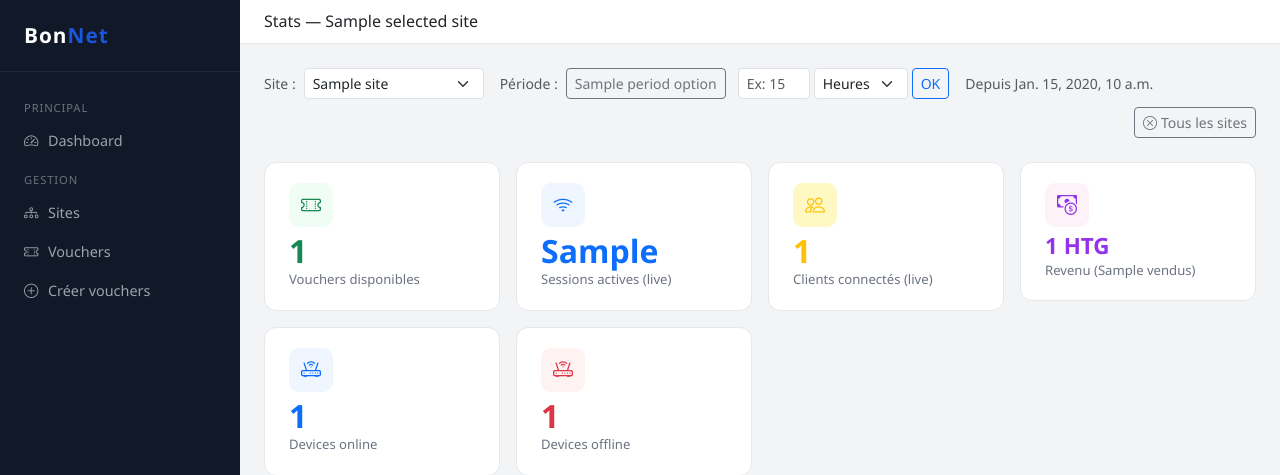
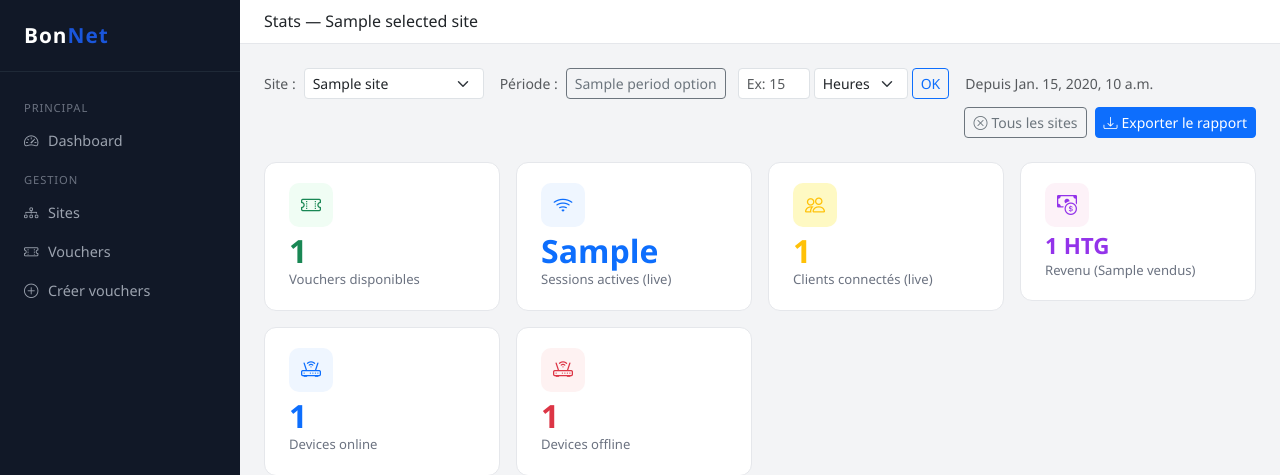
Before and after one commit to Vaillantval/Transversal-Voucher-Managing-system, a Django app: template templates/dashboard/index.html in a window 1280 px wide. Shown: the top 475 px of the page. Run offline with Django 5.2, Linux system fonts and the light colour scheme; the template is opened without the code that fills it: most values are stand-ins (such as "Sample title", 1, 10 or a date in 2020).

Commit message:
Add export modal to dashboard: period picker + format selector (Excel/PDF/CSV)
Button in filter bar opens a modal pre-filled with the current dashboard
period (from/to dates). User can adjust the range and pick a format.
Download triggers the existing reports endpoints with correct site and
date parameters.

Co-Authored-By: Claude Sonnet 4.6 <noreply@anthropic.com>

```diff
--- a/templates/dashboard/index.html
+++ b/templates/dashboard/index.html
@@ -57,11 +57,82 @@
 
   <span class="text-muted small ms-2">Depuis {{ date_from }}</span>
 
-  {% if selected_site %}
-  <a href="?cv={{ custom_value }}&cu={{ custom_unit }}" class="btn btn-sm btn-outline-secondary ms-auto">
-    <i class="bi bi-x-circle me-1"></i>Tous les sites
-  </a>
-  {% endif %}
+  <div class="ms-auto d-flex gap-2">
+    {% if selected_site %}
+    <a href="?cv={{ custom_value }}&cu={{ custom_unit }}" class="btn btn-sm btn-outline-secondary">
+      <i class="bi bi-x-circle me-1"></i>Tous les sites
+    </a>
+    {% endif %}
+    <button class="btn btn-sm btn-primary" data-bs-toggle="modal" data-bs-target="#exportModal">
+      <i class="bi bi-download me-1"></i>Exporter le rapport
+    </button>
+  </div>
+</div>
+
+<!-- ══ Modale d'export ══ -->
+<div class="modal fade" id="exportModal" tabindex="-1" aria-labelledby="exportModalLabel" aria-hidden="true">
+  <div class="modal-dialog modal-dialog-centered">
+    <div class="modal-content border-0 shadow-lg" style="border-radius:16px;overflow:hidden">
+
+      <div class="modal-header border-0 pb-0" style="background:linear-gradient(135deg,#1d4ed8,#6366f1);color:#fff">
+        <div>
+          <h5 class="modal-title fw-700" id="exportModalLabel">
+            <i class="bi bi-file-earmark-arrow-down me-2"></i>Exporter le rapport
+          </h5>
+          <p class="mb-0 small opacity-75 mt-1">
+            {% if selected_site %}{{ selected_site.name }}{% else %}Tous les sites{% endif %}
+          </p>
+        </div>
+        <button type="button" class="btn-close btn-close-white" data-bs-dismiss="modal"></button>
+      </div>
+
+      <div class="modal-body pt-4">
+
+        <!-- Période -->
+        <p class="fw-semibold small text-muted text-uppercase mb-2" style="letter-spacing:.06em">Période</p>
+        <div class="row g-2 mb-4">
+          <div class="col-6">
+            <label class="form-label small mb-1">Du</label>
+            <input type="date" id="exp-from" class="form-control form-control-sm"
+                   value="{{ date_from|date:'Y-m-d' }}">
+          </div>
+          <div class="col-6">
+            <label class="form-label small mb-1">Au</label>
+            <input type="date" id="exp-to" class="form-control form-control-sm"
+                   value="{% now 'Y-m-d' %}">
+          </div>
+        </div>
+
+        <!-- Format -->
+        <p class="fw-semibold small text-muted text-uppercase mb-2" style="letter-spacing:.06em">Format</p>
+        <div class="d-flex gap-2">
+
+          <input type="radio" class="btn-check" name="exp-fmt" id="fmt-excel" value="excel" checked>
+          <label class="btn btn-outline-success btn-sm flex-fill text-center" for="fmt-excel">
+            <i class="bi bi-file-earmark-excel d-block" style="font-size:1.6rem"></i>Excel
+          </label>
+
+          <input type="radio" class="btn-check" name="exp-fmt" id="fmt-pdf" value="pdf">
+          <label class="btn btn-outline-danger btn-sm flex-fill text-center" for="fmt-pdf">
+            <i class="bi bi-file-earmark-pdf d-block" style="font-size:1.6rem"></i>PDF
+          </label>
+
+          <input type="radio" class="btn-check" name="exp-fmt" id="fmt-csv" value="csv">
+          <label class="btn btn-outline-secondary btn-sm flex-fill text-center" for="fmt-csv">
+            <i class="bi bi-filetype-csv d-block" style="font-size:1.6rem"></i>CSV
+          </label>
+
+        </div>
+      </div>
+
+      <div class="modal-footer border-0 pt-0">
+        <button type="button" class="btn btn-light btn-sm" data-bs-dismiss="modal">Annuler</button>
+        <button type="button" class="btn btn-primary btn-sm px-4" id="btn-export-dl">
+          <i class="bi bi-download me-1"></i>Télécharger
+        </button>
+      </div>
+    </div>
+  </div>
 </div>
 
 <!-- KPIs -->
@@ -399,5 +470,26 @@ if (siteChartEl) {
   });
 }
 {% endif %}
+
+// ── Export modal ──────────────────────────────────────────────────────────────
+const EXPORT_URLS = {
+  excel: "{% url 'reports:excel' %}",
+  pdf:   "{% url 'reports:pdf' %}",
+  csv:   "{% url 'reports:csv' %}",
+};
+const EXPORT_SITE = "{{ selected_site_id }}";
+
+document.getElementById('btn-export-dl').addEventListener('click', function () {
+  const fmt  = document.querySelector('input[name="exp-fmt"]:checked').value;
+  const from = document.getElementById('exp-from').value;
+  const to   = document.getElementById('exp-to').value;
+  if (!from || !to) { alert('Veuillez sélectionner une période.'); return; }
+  const url = EXPORT_URLS[fmt]
+    + '?site=' + encodeURIComponent(EXPORT_SITE)
+    + '&from=' + encodeURIComponent(from)
+    + '&to='   + encodeURIComponent(to);
+  window.location.href = url;
+  bootstrap.Modal.getInstance(document.getElementById('exportModal')).hide();
+});
 </script>
 {% endblock %}
```
